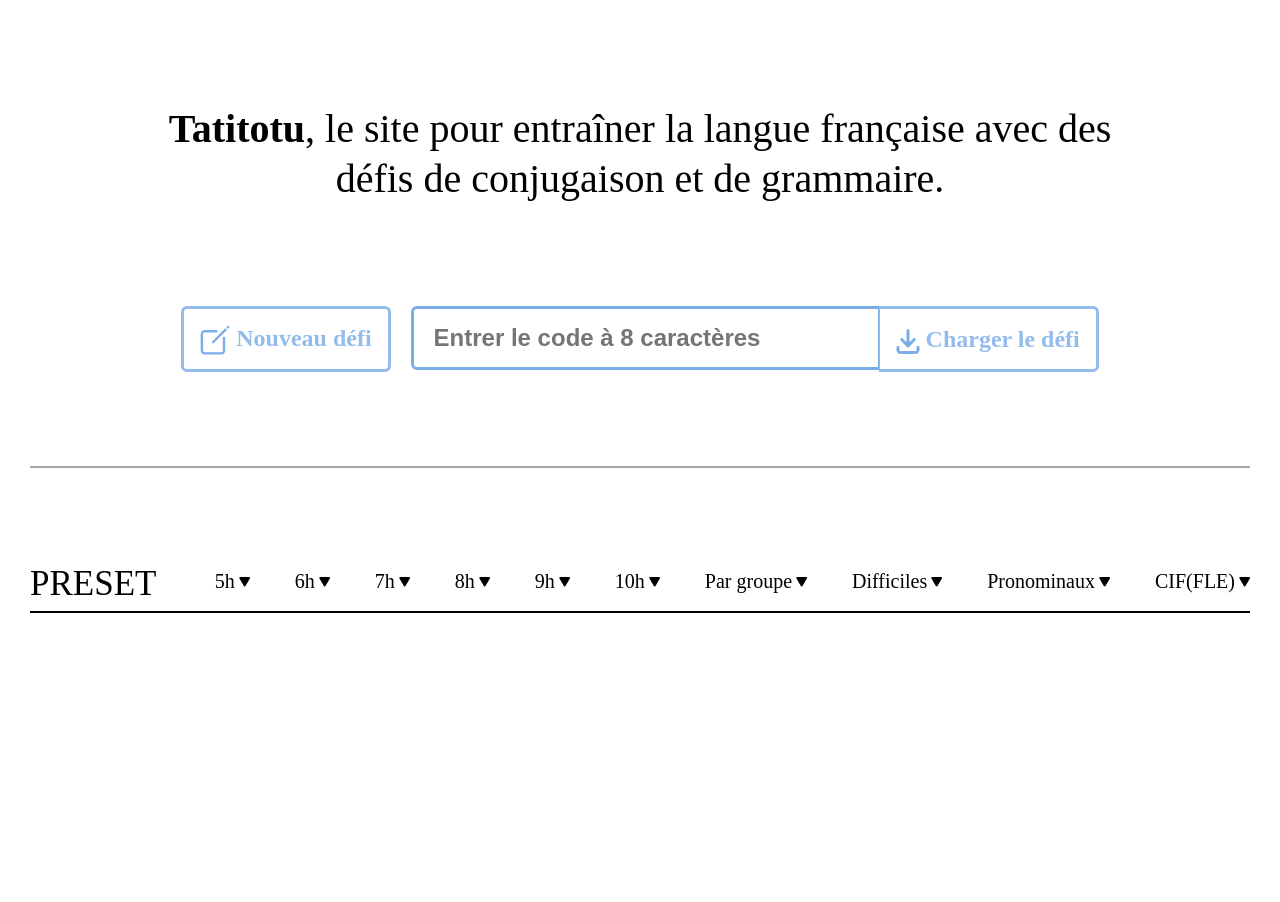
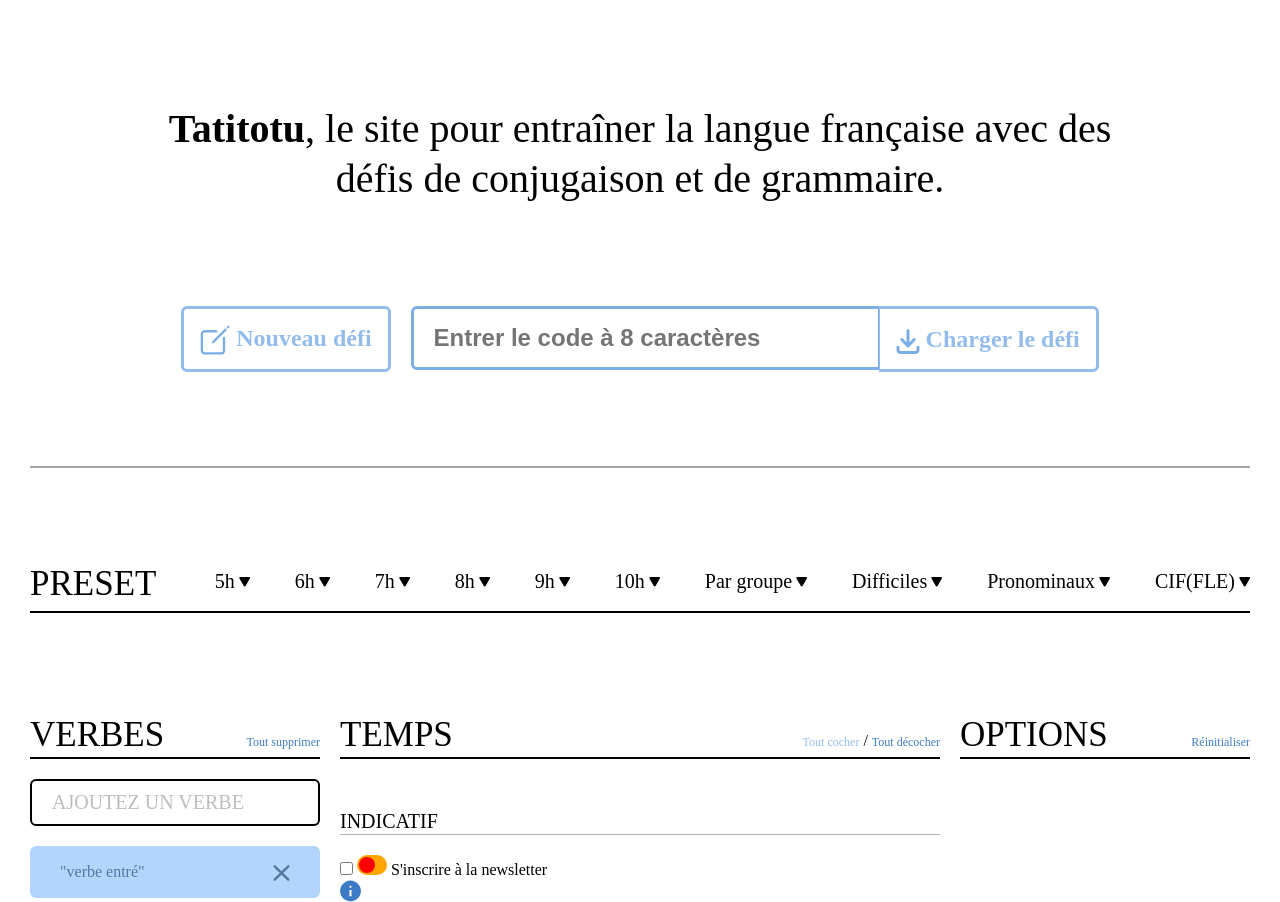
Before and after one commit to FlavioOnGitHub/Tatitotu, a website built with Parcel: page src/index.html in a window 1280 px wide. Shown: the part 79-981 px from the top of the page. Before the commit the page ends 810 px from the top, so only its background shows below. Built offline with nearby package versions, Linux system fonts and the light colour scheme; a web font is replaced by a local one.

Commit message:
Fini d'intégrer la section verbes sans ajout de js et la section ne marche pas encore

```diff
--- a/src/index.html
+++ b/src/index.html
@@ -249,9 +249,62 @@
         </div>
       </div>
       <div class="row">
-        <div class="col-3"></div>
-        <div class="col-6"></div>
-        <div class="col-3"></div>
+        <div class="col-3">
+          <div class="verb-section">
+            <div class="section-heading">
+              <h2>verbes</h2>
+              <a href="">Tout supprimer</a>
+            </div>
+            <input
+              type="text"
+              class="textfield textfield-t-large"
+              placeholder="ajoutez un verbe"
+              id="verb"
+              name="name"
+            />
+            <div class="verb-box">
+              <span>"verbe entré"</span>
+              <a href=""><img src="img/x-icon-blue-1.svg" alt="" /></a>
+            </div>
+          </div>
+        </div>
+        <div class="col-6">
+          <div class="time-section">
+            <div class="section-heading">
+              <h2>temps</h2>
+              <div>
+                <a href="">Tout cocher</a>
+                <span>/</span>
+                <a href="">Tout décocher</a>
+              </div>
+            </div>
+            <div>
+              <div class="subsection-title">
+                <span class="subsection-name">Indicatif</span>
+              </div>
+              <div class="switches-container">
+                <div class="verb-selection">
+                  <div class="verb-switch">
+                    <label>
+                      <input type="checkbox" name="indicatif" value="present" />
+                      <div class="switch-wrapper">
+                        <div class="switch-inner"></div>
+                      </div>
+                      S'inscrire à la newsletter
+                    </label>
+                  </div>
+                  <a href=""><img src="img/icon-info.svg" alt="" /></a>
+                </div>
+              </div>
+            </div>
+          </div>
+        </div>
+        <div class="col-3">
+          <div class="section-heading">
+            <h2>options</h2>
+            <a href="">Réinitialiser</a>
+          </div>
+        </div>
       </div>
     </div>
     <footer></footer>
--- a/src/scss/main.scss
+++ b/src/scss/main.scss
@@ -15,3 +15,8 @@
 @import "modules/challenge-choice";
 @import "modules/heading";
 @import "modules/preset";
+@import "modules/section-heading";
+@import "modules/textfield";
+@import "modules/verb-box";
+@import "modules/subsection-title";
+@import "modules/verb-selection";
--- a/src/scss/modules/_preset.scss
+++ b/src/scss/modules/_preset.scss
@@ -8,6 +8,7 @@
   gap: 50px;
   font-size: 20px;
   font-weight: 400;
+  margin-bottom: 100px;
 }
 
 .preset ul {
--- /dev/null
+++ b/src/scss/modules/_section-heading.scss
@@ -0,0 +1,30 @@
+.section-heading a {
+  font-size: 12px;
+  color: #3c7cc6;
+  text-decoration: none;
+}
+
+.section-heading {
+  display: flex;
+  flex-flow: row nowrap;
+  align-items: baseline;
+  width: 100%;
+  justify-content: space-between;
+  border-bottom: 2.5px solid black;
+}
+
+.section-heading a:nth-child(1) {
+  color: #93bced;
+}
+
+.verb-section .section-heading {
+  margin-bottom: 20px;
+}
+
+.time-section .section-heading {
+  margin-bottom: 50px;
+}
+
+.options-section .section-heading {
+  margin-bottom: 20px;
+}
--- /dev/null
+++ b/src/scss/modules/_subsection-title.scss
@@ -0,0 +1,10 @@
+.subsection-name {
+  font-size: 20px;
+  font-weight: 400;
+  text-transform: uppercase;
+}
+
+.subsection-title {
+  border-bottom: 1px rgba(0, 0, 0, 0.3) solid;
+  margin-bottom: 20px;
+}
--- /dev/null
+++ b/src/scss/modules/_textfield.scss
@@ -0,0 +1,21 @@
+.textfield {
+  width: 100%;
+}
+
+.textfield-t-large {
+  padding: 10px 20px;
+  font-size: 20px;
+  font-family: "heebo";
+  font-weight: 500;
+  color: black;
+  outline: none;
+  border: 2.5px solid black;
+  border-radius: 6px;
+  text-transform: lowercase;
+  margin-bottom: 20px;
+}
+
+.verb-section ::placeholder {
+  color: #bdbdbd;
+  text-transform: uppercase;
+}
--- /dev/null
+++ b/src/scss/modules/_verb-box.scss
@@ -0,0 +1,20 @@
+.verb-box {
+  width: 100%;
+  background-color: #b3d5fd;
+  border-radius: 6px;
+  color: #5477a1;
+  padding: 16px 30px 16px 30px;
+  display: flex;
+  flex-flow: row nowrap;
+  align-items: center;
+  justify-content: space-between;
+}
+
+.verb-box span {
+  text-align: center;
+  justify-content: right;
+}
+
+.verb-box img {
+  height: 18px;
+}
--- /dev/null
+++ b/src/scss/modules/_verb-selection.scss
@@ -0,0 +1,15 @@
+.switch-wrapper {
+  display: inline-block;
+  width: 30px;
+  height: 20px;
+  padding: 2px;
+  border-radius: 10px;
+  background: orange;
+}
+
+.switch-inner {
+  width: 16px;
+  height: 16px;
+  border-radius: 8px;
+  background: red;
+}
```
Also changed, not shown: src/img/icon-info.svg (added), src/img/x-icon-blue-1.svg (added).
